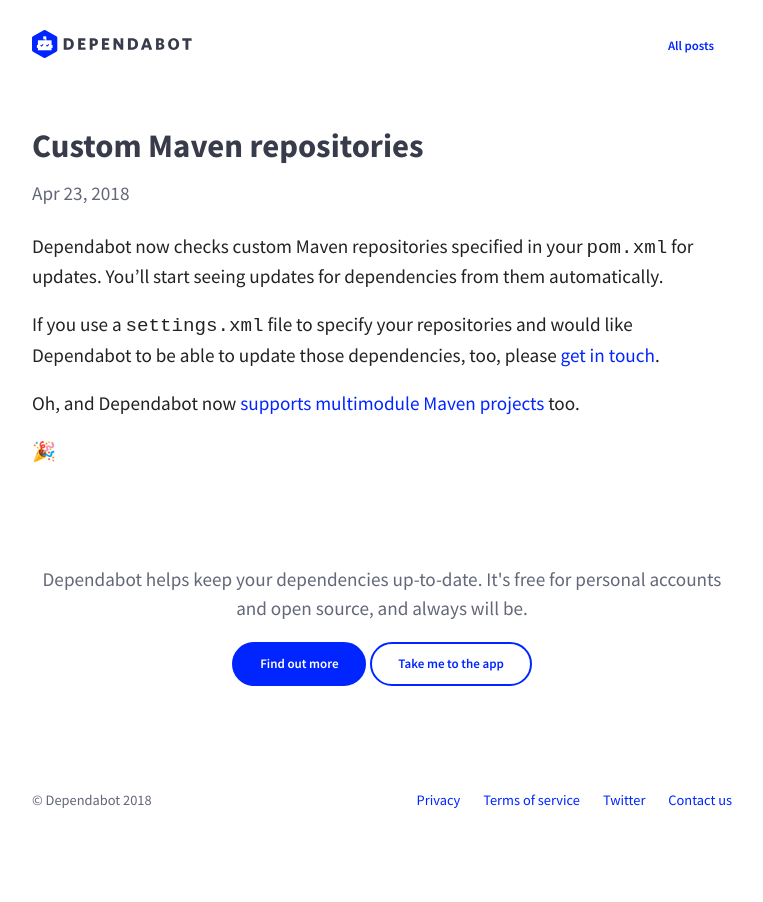
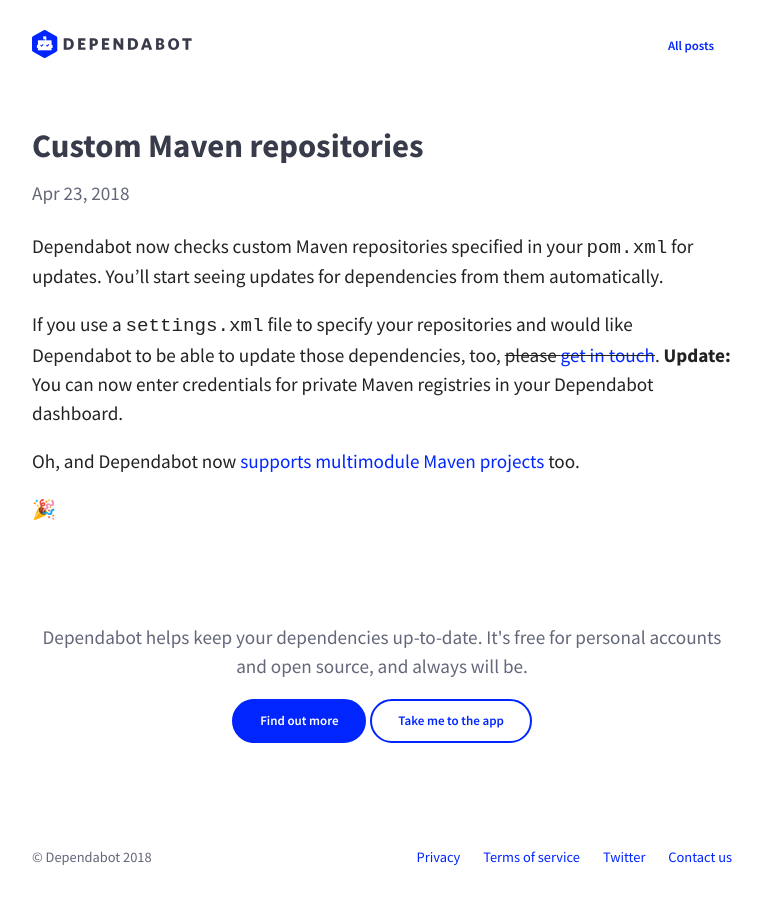
Before and after one commit to desenvolvedorIcotrade/App.bot, a Jekyll site: the page built from blog/_posts/2018-04-23-custom-maven-repositories.md, in a window 1280 px wide. Shown: the whole page, without its empty margins (258-1021 px from the left). Built offline with Jekyll 4.4.1, drawn with Linux system fonts in a browser that asks for light colours; nearby versions of some CDN libraries.

Commit message:
Add update to Maven custom repos blog post

```diff
--- a/blog/_posts/2018-04-23-custom-maven-repositories.md
+++ b/blog/_posts/2018-04-23-custom-maven-repositories.md
@@ -8,8 +8,9 @@
 updates. You'll start seeing updates for dependencies from them automatically.
 
 If you use a `settings.xml` file to specify your repositories and would like
-Dependabot to be able to update those dependencies, too, please
-[get in touch][get-in-touch].
+Dependabot to be able to update those dependencies, too, ~~please
+[get in touch][get-in-touch]~~. **Update:** You can now enter credentials for
+private Maven registries in your Dependabot dashboard.
 
 Oh, and Dependabot now [supports multimodule Maven projects][multimodule-projects]
 too.
```
